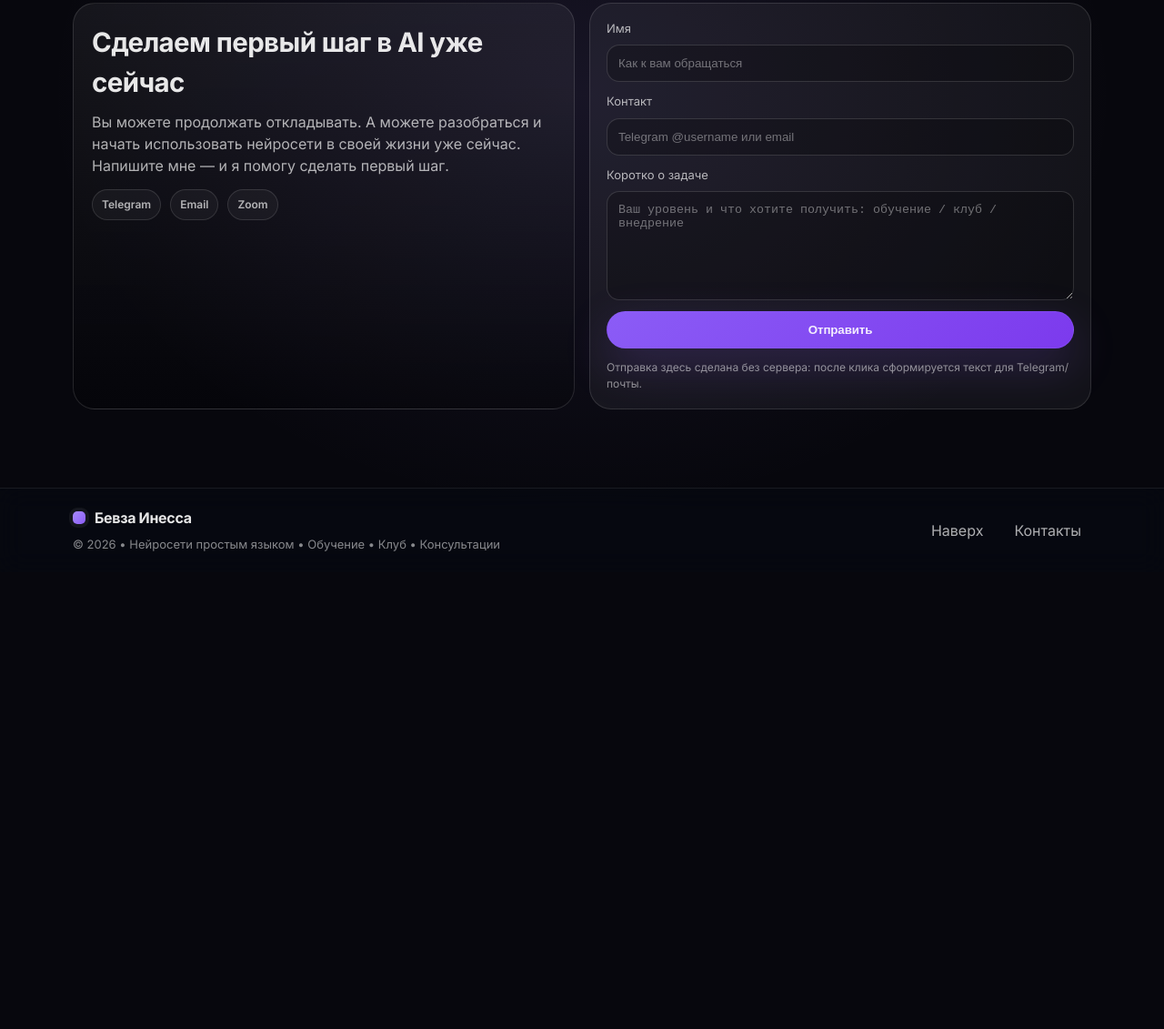
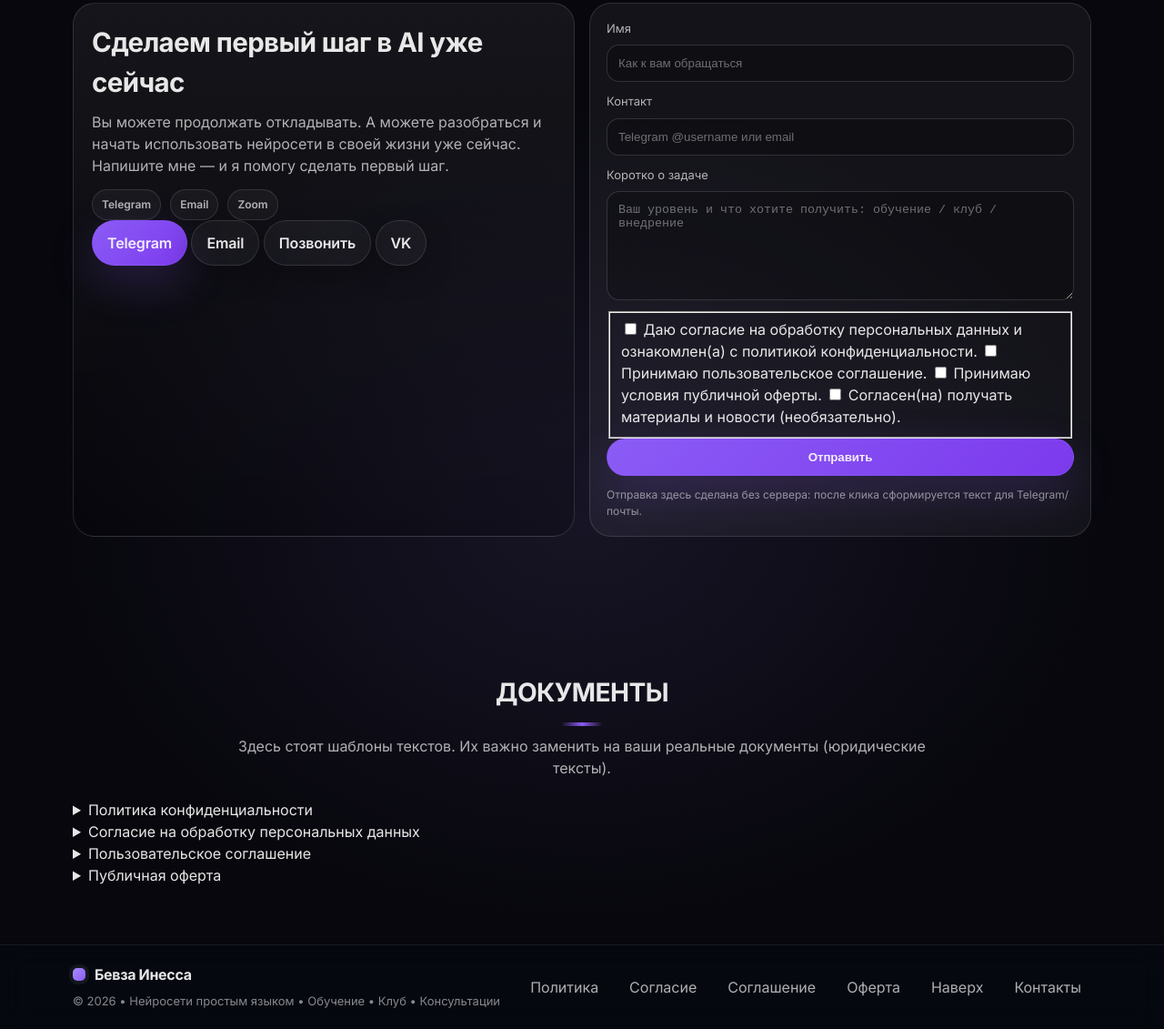
Before and after one commit to innabevza1995-lgtm/website-me, a plain HTML site: page index.html in a window 1280 px wide. Shown: the part 5930-7061 px from the top of the page at 91% size. Before the commit the page ends 6559 px from the top, so only its background shows below. Drawn offline with Linux system fonts and the light colour scheme.

Commit message:
Update #contacts  index.html
Готово: кнопки связи + политики/соглашения добавлены
Что я добавила в index.html
Кнопки связи в блоке #contacts: Telegram / Email / Позвонить / VK (пока стоят заглушки-ссылки — их нужно заменить на твои).
Чекбоксы согласий в форме:
обязательные: ПДн/политика, пользовательское соглашение, оферта
необязательный: новости/материалы
Блок “Документы” внизу страницы (#privacy, #consent, #terms, #offer) — чтобы ссылки работали как в примере.
Ссылки в футере на эти документы.
Что обновила в script.js
Теперь в готовый текст заявки добавляется блок “Согласия: да/нет” (чтобы тебе и клиенту было понятно, что отмечено).
Что нужно сделать тебе (2 минуты)
Замени заглушки на свои данные в index.html (я поставила примерные):

https://t.me/ → твой Telegram (например https://t.me/inessa_bevza)
mailto:hello@example.com → твоя почта
tel:+70000000000 → твой телефон
https://vk.com/ → твой VK
Если хочешь, я могу сразу подставить точные ссылки, просто пришли:

Telegram username (без @)
email
телефон
ссылку на VK

```diff
--- a/index.html
+++ b/index.html
@@ -499,6 +499,12 @@
                 <span class="chip chip--muted">Email</span>
                 <span class="chip chip--muted">Zoom</span>
               </div>
+              <div class="contact__actions" aria-label="Кнопки связи">
+                <a class="button button--primary" href="https://t.me/" target="_blank" rel="noopener noreferrer">Telegram</a>
+                <a class="button button--soft" href="mailto:hello@example.com">Email</a>
+                <a class="button button--soft" href="tel:+70000000000">Позвонить</a>
+                <a class="button button--soft" href="https://vk.com/" target="_blank" rel="noopener noreferrer">VK</a>
+              </div>
             </div>
 
             <form class="form" data-contact-form>
@@ -514,12 +520,98 @@
                 <span class="field__label">Коротко о задаче</span>
                 <textarea class="field__input field__input--area" name="message" rows="4" placeholder="Ваш уровень и что хотите получить: обучение / клуб / внедрение" required></textarea>
               </label>
+
+              <fieldset class="checks" aria-label="Согласия">
+                <label class="check">
+                  <input class="check__box" type="checkbox" name="accept_privacy" required />
+                  <span class="check__text">
+                    Даю согласие на обработку персональных данных и ознакомлен(а) с
+                    <a class="inline-link" href="#privacy">политикой конфиденциальности</a>.
+                  </span>
+                </label>
+                <label class="check">
+                  <input class="check__box" type="checkbox" name="accept_terms" required />
+                  <span class="check__text">
+                    Принимаю
+                    <a class="inline-link" href="#terms">пользовательское соглашение</a>.
+                  </span>
+                </label>
+                <label class="check">
+                  <input class="check__box" type="checkbox" name="accept_offer" required />
+                  <span class="check__text">
+                    Принимаю условия
+                    <a class="inline-link" href="#offer">публичной оферты</a>.
+                  </span>
+                </label>
+                <label class="check">
+                  <input class="check__box" type="checkbox" name="accept_marketing" />
+                  <span class="check__text">Согласен(на) получать материалы и новости (необязательно).</span>
+                </label>
+              </fieldset>
+
               <button class="button button--primary button--full" type="submit">Отправить</button>
               <p class="form__hint">
                 Отправка здесь сделана без сервера: после клика сформируется текст для Telegram/почты.
               </p>
               <div class="form__out" data-form-out hidden></div>
             </form>
+          </div>
+        </div>
+      </section>
+
+      <!-- LEGAL -->
+      <section class="section" id="legal">
+        <div class="container">
+          <div class="section__head">
+            <h2 class="section__title">Документы</h2>
+            <p class="section__subtitle">
+              Здесь стоят шаблоны текстов. Их важно заменить на ваши реальные документы (юридические тексты).
+            </p>
+          </div>
+
+          <div class="legal">
+            <details class="legal__doc" id="privacy">
+              <summary class="legal__q">Политика конфиденциальности</summary>
+              <div class="legal__a">
+                <p class="legal__p">
+                  В этом разделе нужно описать, какие данные вы собираете (например: имя, контакт, сообщение), зачем, как
+                  храните, кому передаёте (если передаёте), и как человек может отозвать согласие.
+                </p>
+                <p class="legal__p">Замените этот текст на ваш реальный документ.</p>
+              </div>
+            </details>
+
+            <details class="legal__doc" id="consent">
+              <summary class="legal__q">Согласие на обработку персональных данных</summary>
+              <div class="legal__a">
+                <p class="legal__p">
+                  Здесь обычно пишут: кто оператор данных, какие данные, цель обработки, срок, способы обработки и как
+                  отозвать согласие.
+                </p>
+                <p class="legal__p">Замените этот текст на ваш реальный документ.</p>
+              </div>
+            </details>
+
+            <details class="legal__doc" id="terms">
+              <summary class="legal__q">Пользовательское соглашение</summary>
+              <div class="legal__a">
+                <p class="legal__p">
+                  Здесь обычно пишут правила использования сайта, ответственность сторон, порядок связи, ограничения и т.д.
+                </p>
+                <p class="legal__p">Замените этот текст на ваш реальный документ.</p>
+              </div>
+            </details>
+
+            <details class="legal__doc" id="offer">
+              <summary class="legal__q">Публичная оферта</summary>
+              <div class="legal__a">
+                <p class="legal__p">
+                  Если вы продаёте услуги/продукты, тут размещают условия: предмет, цена, оплата, возвраты, порядок оказания,
+                  контакты исполнителя и т.д.
+                </p>
+                <p class="legal__p">Замените этот текст на ваш реальный документ.</p>
+              </div>
+            </details>
           </div>
         </div>
       </section>
@@ -535,6 +627,10 @@
           <div class="footer__meta">© <span data-year></span> • Нейросети простым языком • Обучение • Клуб • Консультации</div>
         </div>
         <div class="footer__right">
+          <a class="footer__link" href="#privacy">Политика</a>
+          <a class="footer__link" href="#consent">Согласие</a>
+          <a class="footer__link" href="#terms">Соглашение</a>
+          <a class="footer__link" href="#offer">Оферта</a>
           <a class="footer__link" href="#top">Наверх</a>
           <a class="footer__link" href="#contacts">Контакты</a>
         </div>
```
